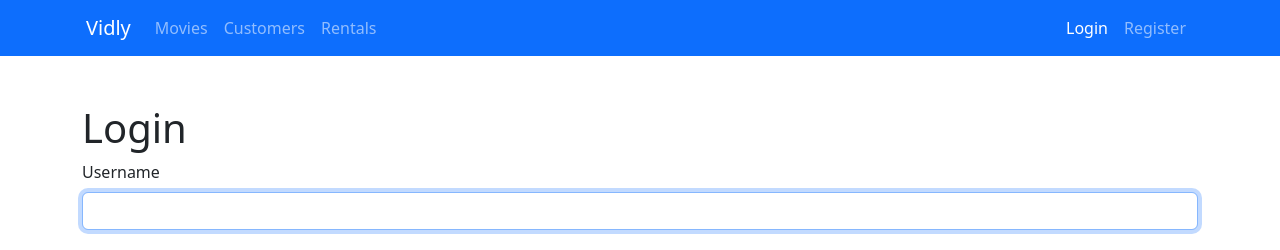
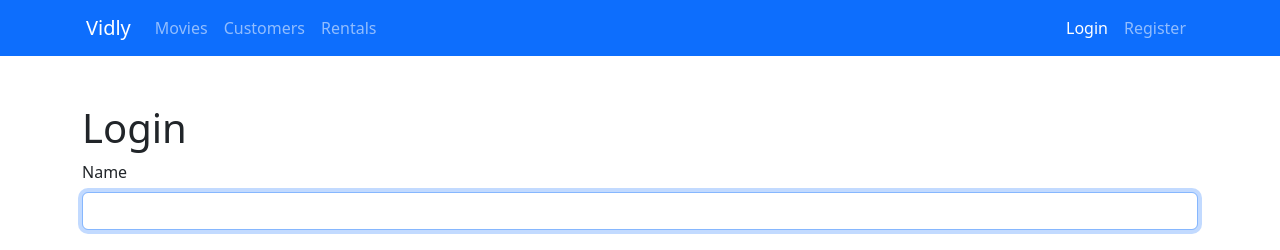
Before and after one commit to Paw565pl/vidly_webapp, a React (Vite) app in the folder frontend/: page /login in a window 1280 px wide. Shown: the top 250 px of the page. Built offline with nearby package versions, Linux system fonts and the light colour scheme.

Commit message:
changed forms according to schema

```diff
--- a/frontend/src/pages/Login.tsx
+++ b/frontend/src/pages/Login.tsx
@@ -6,7 +6,7 @@ import { z } from "zod";
 import Input from "../components/common/Input";
 import UserSchema from "../schemas/UserSchema";
 
-const schema = UserSchema.pick({ username: true, password: true });
+const schema = UserSchema.pick({ name: true, password: true });
 
 type FormData = z.infer<typeof schema>;
 
@@ -26,12 +26,12 @@ const LoginForm = () => {
       <h1>Login</h1>
       <Form onSubmit={handleSubmit(submitAction)}>
         <Input
-          id="loginUsername"
-          register={register("username")}
+          id="loginName"
+          register={register("name")}
           autofocus={true}
-          errorMessage={errors?.username?.message}
+          errorMessage={errors?.name?.message}
         >
-          Username
+          Name
         </Input>
         <Input
           id="loginPassword"
--- a/frontend/src/pages/Register.tsx
+++ b/frontend/src/pages/Register.tsx
@@ -34,11 +34,11 @@ const RegisterForm = () => {
           E-mail
         </Input>
         <Input
-          id="registerUsername"
-          register={register("username")}
-          errorMessage={errors?.username?.message}
+          id="registerName"
+          register={register("name")}
+          errorMessage={errors?.name?.message}
         >
-          Username
+          Name
         </Input>
         <Input
           id="registerPassword"
```
